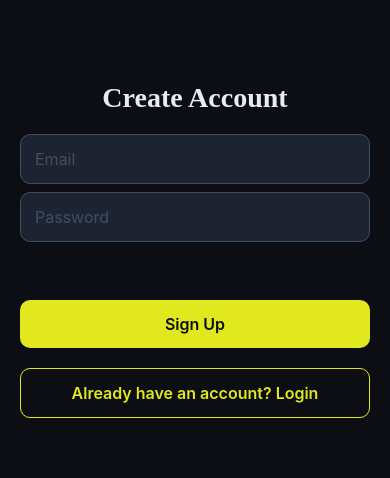
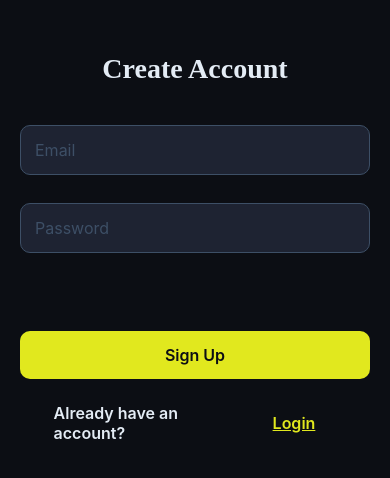
Before and after one commit to yousifae8/ImpulseGuard, a React Native app: screen /Signup in a window 390 px wide. Shown: the part 172-650 px from the top of the page. Built offline with nearby package versions, Linux system fonts and the light colour scheme; no server answers.

Commit message:
feat: update auth screens with inline navigation links and apply underline style to outline buttons

```diff
--- a/components/common/Button.tsx
+++ b/components/common/Button.tsx
@@ -69,8 +69,7 @@ const styles = StyleSheet.create({
   },
   outline: {
     backgroundColor: 'transparent',
-    borderWidth: 1,
-    borderColor: theme.brand.primary,
+
   },
   disabled: {
     opacity: 0.5,
@@ -86,6 +85,7 @@ const styles = StyleSheet.create({
   },
   outlineText: {
     color: theme.brand.primary,
+    textDecorationLine: 'underline',
   },
 });
 
--- a/screens/Auth/LoginScreen.tsx
+++ b/screens/Auth/LoginScreen.tsx
@@ -75,13 +75,17 @@ const LoginScreen = () => {
             {error}
           </Text>
         )}
+
+<View style={styles.row}>
+  <Text style={styles.signupText}>Don't have an account?</Text>
         <Button
           outline
           onPress={() => navigation.navigate('Signup')}
-          buttonWidth={'100%'}
+          buttonWidth={'auto'}
         >
-          Don't have an account? Signup
+          Signup
         </Button>
+</View>
       </View>
     </View>
   );
@@ -94,6 +98,7 @@ const styles = StyleSheet.create({
     alignItems: 'center',
     backgroundColor: theme.background.bgBase,
     paddingHorizontal: 20,
+    gap: 20,
   },
   input: {
     width: '80%',
@@ -123,6 +128,17 @@ const styles = StyleSheet.create({
     gap: 20,
   },
   errorText: { color: theme.semantic.danger, margin: 10 },
+  signupText: {
+    fontSize: theme.fontSize.medium,
+    color: theme.text.textPrimary,
+    fontFamily: theme.fonts.body,
+    fontWeight: '600',
+  },
+  row: {
+    flexDirection: 'row',
+    alignItems: 'center',
+
+  },
 });
 
 export default LoginScreen;
--- a/screens/Auth/SignupScreen.tsx
+++ b/screens/Auth/SignupScreen.tsx
@@ -72,13 +72,16 @@ const SignupScreen = () => {
             {error}
           </Text>
         )}
+        <View style={styles.row}>
+<Text style={styles.signupText}>Already have an account?</Text>
         <Button
           outline
           onPress={() => navigation.navigate('Login')}
-          buttonWidth={'100%'}
+          buttonWidth={'auto'}
         >
-          Already have an account? Login
+        Login
         </Button>
+        </View>
       </View>
     </View>
   );
@@ -91,6 +94,7 @@ const styles = StyleSheet.create({
     alignItems: 'center',
     backgroundColor: theme.background.bgBase,
     paddingHorizontal: 20,
+    gap: 20,
   },
   title: {
     fontSize: theme.fontSize.xxlarge,
@@ -100,7 +104,19 @@ const styles = StyleSheet.create({
     marginBottom: 20,
   },
   actionContainer: { marginTop: 50, width: '100%', alignItems: 'center', gap: 20 },
-  errorText: { color: theme.semantic.danger, margin: 10 }
+  errorText: { color: theme.semantic.danger, margin: 10 },
+  signupText: {
+    fontSize: theme.fontSize.medium,
+    color: theme.text.textPrimary,
+    fontFamily: theme.fonts.body,
+    fontWeight: '600',
+  },
+  row: {
+    flexDirection: 'row',
+    alignItems: 'center',
+    justifyContent: "center",
+
+  },
 });
 
 export default SignupScreen;
```
